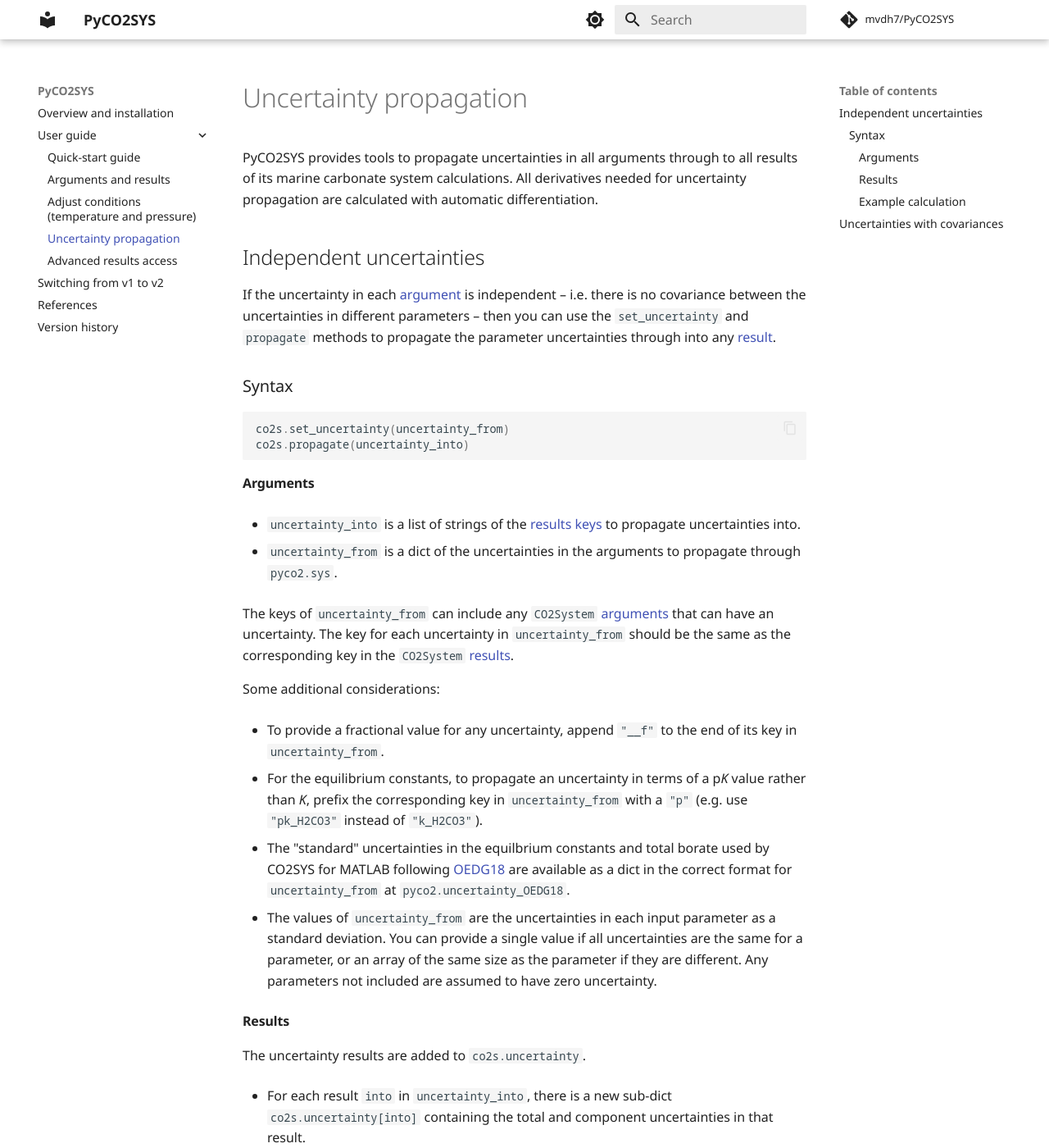
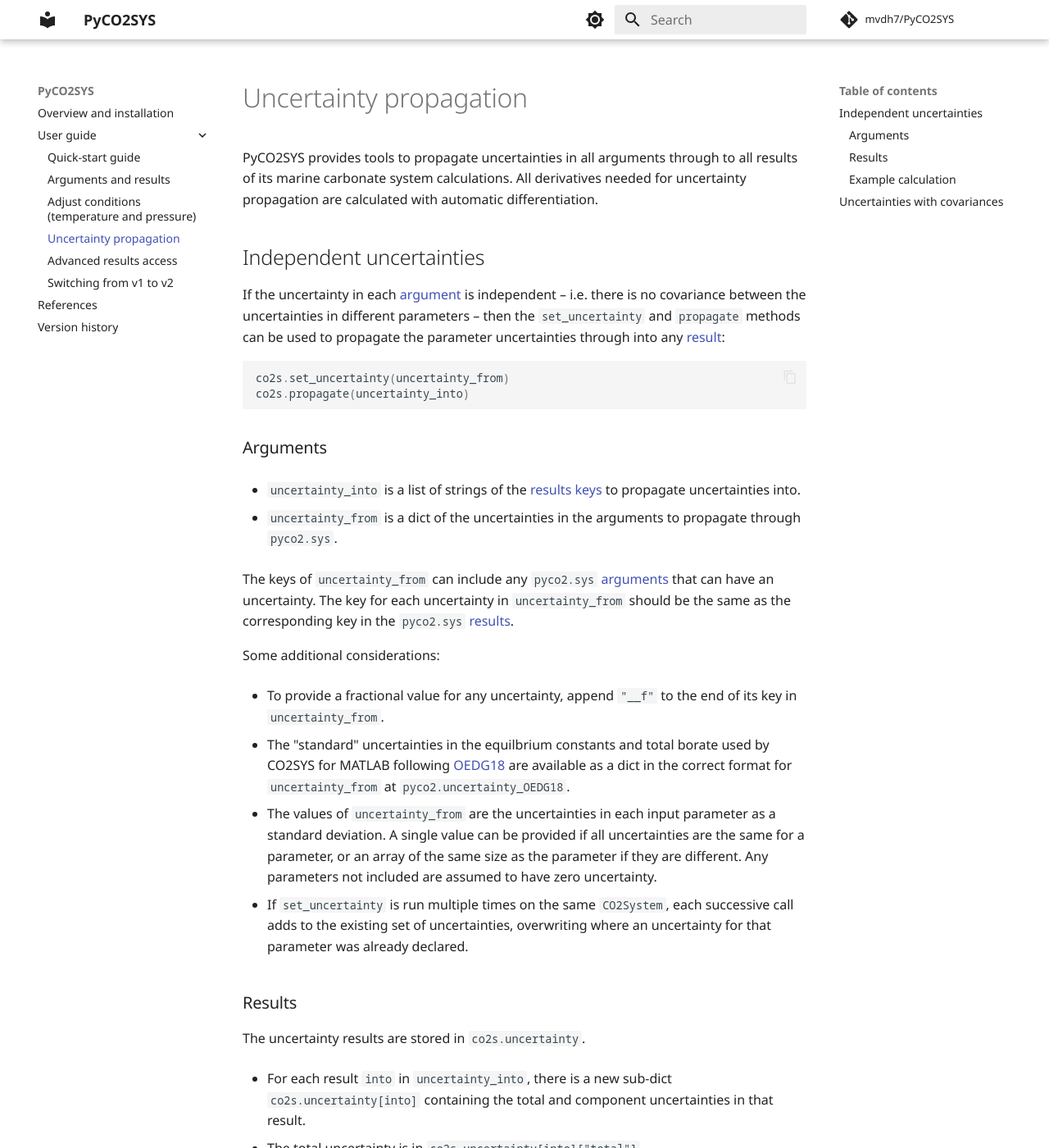
Before and after one commit to mvdh7/PyCO2SYS, an MkDocs documentation site: the page built from docs/uncertainty.md, in a window 1280 px wide and 1400 px high. Shown: the whole window at 82% size. Built offline with MkDocs 1.6.1 and Material for MkDocs 9.7.7, drawn with Linux system fonts in a browser that asks for light colours; comment, search, counter and statistics services are not loaded; some of the changed text lies outside the part shown.

Commit message:
Docs updates

````diff
--- a/docs/uncertainty.md
+++ b/docs/uncertainty.md
@@ -4,36 +4,34 @@ PyCO2SYS provides tools to propagate uncertainties in all arguments through to a
 
 ## Independent uncertainties
 
-If the uncertainty in each [argument](detail.md/#keyword-arguments) is independent – i.e. there is no covariance between the uncertainties in different parameters – then you can use the `set_uncertainty` and `propagate` methods to propagate the parameter uncertainties through into any [result](detail.md/#results).
-
-### Syntax
+If the uncertainty in each [argument](detail.md/#keyword-arguments) is independent – i.e. there is no covariance between the uncertainties in different parameters – then the `set_uncertainty` and `propagate` methods can be used to propagate the parameter uncertainties through into any [result](detail.md/#results):
 
 ```python
 co2s.set_uncertainty(uncertainty_from)
 co2s.propagate(uncertainty_into)
 ```
 
-#### Arguments
+### Arguments
 
   * `uncertainty_into` is a list of strings of the [results keys](detail.md/#results) to propagate uncertainties into.
 
   * `uncertainty_from` is a dict of the uncertainties in the arguments to propagate through `pyco2.sys`.
 
-The keys of `uncertainty_from` can include any `CO2System` [arguments](detail.md/#keyword-arguments) that can have an uncertainty.  The key for each uncertainty in `uncertainty_from` should be the same as the corresponding key in the `CO2System` [results](detail.md/#results).
+The keys of `uncertainty_from` can include any `pyco2.sys` [arguments](detail.md/#keyword-arguments) that can have an uncertainty.  The key for each uncertainty in `uncertainty_from` should be the same as the corresponding key in the `pyco2.sys` [results](detail.md/#results).
 
 Some additional considerations:
 
   * To provide a fractional value for any uncertainty, append `"__f"` to the end of its key in `uncertainty_from`.
 
-  * For the equilibrium constants, to propagate an uncertainty in terms of a p<i>K</i> value rather than <i>K</i>, prefix the corresponding key in `uncertainty_from` with a `"p"` (e.g. use `"pk_H2CO3"` instead of `"k_H2CO3"`).
-
   * The "standard" uncertainties in the equilbrium constants and total borate used by CO2SYS for MATLAB following [OEDG18](refs.md/#o) are available as a dict in the correct format for `uncertainty_from` at `pyco2.uncertainty_OEDG18`.
 
-  * The values of `uncertainty_from` are the uncertainties in each input parameter as a standard deviation.  You can provide a single value if all uncertainties are the same for a parameter, or an array of the same size as the parameter if they are different.  Any parameters not included are assumed to have zero uncertainty.
+  * The values of `uncertainty_from` are the uncertainties in each input parameter as a standard deviation.  A single value can be provided if all uncertainties are the same for a parameter, or an array of the same size as the parameter if they are different.  Any parameters not included are assumed to have zero uncertainty.
 
-#### Results
+  * If `set_uncertainty` is run multiple times on the same `CO2System`, each successive call adds to the existing set of uncertainties, overwriting where an uncertainty for that parameter was already declared.
 
-The uncertainty results are added to `co2s.uncertainty`.
+### Results
+
+The uncertainty results are stored in `co2s.uncertainty`.
 
   * For each result `into` in `uncertainty_into`, there is a new sub-dict `co2s.uncertainty[into]` containing the total and component uncertainties in that result.
 
@@ -43,7 +41,7 @@ The uncertainty results are added to `co2s.uncertainty`.
 
 The total uncertainties are the Pythagorean sum of all the components.  This calculation assumes that all argument uncertainties are independent from each other and that they are provided in terms of single standard deviations.
 
-#### Example calculation
+### Example calculation
 
 An example calculation, explained below:
 
@@ -59,28 +57,28 @@ co2s = pyco2.sys(
     opt_k_carbonic=10,
 )
 
+# Define uncertainties
+co2s.set_uncertainty(
+  alkalinity=2,
+  pH=0.02,
+  pk_H2O=0.01,
+)
+
 # Propagate uncertainties
-co2s.propagate(
-    ["dic", "fCO2"],
-    {
-        "alkalinity": 2,
-        "pH": 0.02,
-        "pk_H2O": 0.01,
-    }
-)
+co2s.propagate(["dic", "fCO2"])
 
 # Access propagated uncertainties
 dic_uncertainty = co2s.uncertainty["dic"]["total"]
 fCO2_uncertainty_from_pH = co2s.uncertainty["fCO2"]["pH"]
 ```
 
-Above, we propagated independent uncertainties in alkalinity (`alkalinity`; 2&nbsp;µmol&nbsp;kg<sup>–1</sup>), pH (`pH`, 0.02) and p<i>K</i>*(H<sub>2</sub>O) (`pk_H2O`; 0.01) through to DIC (`dic`) and fCO<sub>2</sub> (`fCO2`).
+Above, independent uncertainties in alkalinity (`alkalinity`; 2&nbsp;µmol&nbsp;kg<sup>–1</sup>), pH (`pH`, 0.02) and p<i>K</i>*(H<sub>2</sub>O) (`pk_H2O`; 0.01) were propagated through to DIC (`dic`) and fCO<sub>2</sub> (`fCO2`).
 
 The results of the propagation can be accessed in the `co2s.uncertainty` dict, which includes both individual component contributions to the final uncertainty (e.g., `co2s.uncertainty["fCO2"]["pH"]`) as well as the total uncertainty calculated assuming the components are independent (e.g., `co2s.uncertainty["dic"]["total"]`).
 
 ## Uncertainties with covariances
 
-PyCO2SYS does not currently have a generalised function for the complete process of propagating uncertainties that co-vary.  However, it does allow you calculate the derivative of any result with respect to any argument.  The syntax is similar as described above for uncertainties:
+PyCO2SYS does not currently have a generalised function for the complete process of propagating uncertainties that co-vary.  However, it does allow the derivative of any result with respect to any argument to be calculated.  The syntax is similar as described above for uncertainties:
 
 ```python
 co2s.get_grads(grads_of, grads_wrt)
--- a/mkdocs.yml
+++ b/mkdocs.yml
@@ -17,7 +17,7 @@ nav:
     - Adjust conditions (temperature and pressure): adjust.md
     - Uncertainty propagation: uncertainty.md
     - Advanced results access: results.md
-  - Switching from v1 to v2: v1_to_v2.md
+    - Switching from v1 to v2: v1_to_v2.md
   # - Visualisation:
   #   - Validity range checker: validity.md
   # - API reference: api.md
````
Also changed, not shown: docs/adjust.md (+15 -1 lines), docs/quick.md (+5 -4 lines), docs/v1_to_v2.md (+4 -7 lines), figures/files/fig_pr.png (renamed from figures/files/_fig_pr.png), 4 other files.
